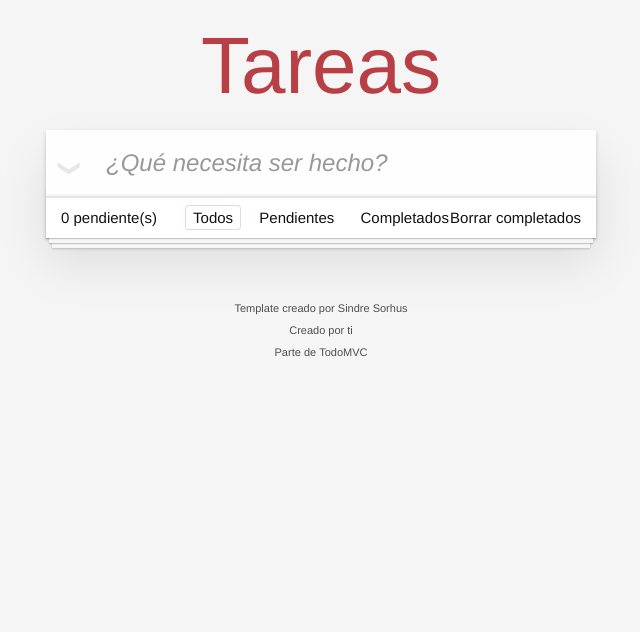
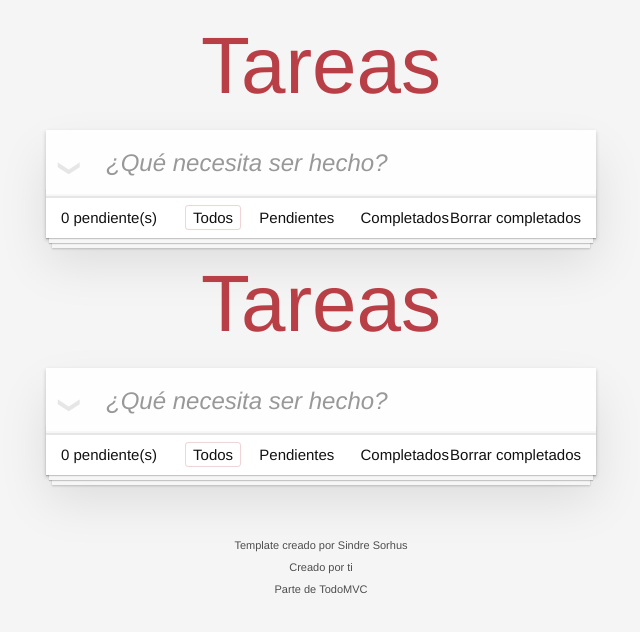
Before and after one commit to boterobpablo/lista-tareas, a website built with webpack: page src/index.html in a window 1280 px wide. Shown: the whole page, without its empty margins (319-959 px from the left). Built offline with nearby package versions, Linux system fonts and the light colour scheme.

Commit message:
commitSimple

```diff
--- a/src/index.html
+++ b/src/index.html
@@ -1,10 +1,12 @@
 <!doctype html>
 <html lang="en">
+
 <head>
 	<meta charset="utf-8">
 	<meta name="viewport" content="width=device-width, initial-scale=1">
 	<title>Template • TodoMVC</title>
 </head>
+
 <body>
 	<section class="todoapp">
 		<header class="header">
@@ -56,6 +58,58 @@
 			<button class="clear-completed">Borrar completados</button>
 		</footer>
 	</section>
+
+	<section class="todoapp">
+		<header class="header">
+			<h1>Tareas</h1>
+			<input class="new-todo" placeholder="¿Qué necesita ser hecho?" autofocus>
+		</header>
+		<!-- This section should be hidden by default and shown when there are todos -->
+		<section class="main">
+			<input id="toggle-all" class="toggle-all" type="checkbox">
+			<label for="toggle-all">Mark all as complete</label>
+			<ul class="todo-list">
+				<!-- These are here just to show the structure of the list items -->
+				<!-- List items should get the class `editing` when editing and `completed` when marked as completed -->
+				<!-- <li class="completed" data-id="abc">
+						<div class="view">
+							<input class="toggle" type="checkbox" checked>
+							<label>Probar JavaScript</label>
+							<button class="destroy"></button>
+						</div>
+						<input class="edit" value="Create a TodoMVC template">
+					</li> -->
+				<!-- <li>
+						<div class="view">
+							<input class="toggle" type="checkbox">
+							<label>Comprar un unicornio</label>
+							<button class="destroy"></button>
+						</div>
+						<input class="edit" value="Rule the web">
+					</li> -->
+			</ul>
+		</section>
+		<!-- This footer should hidden by default and shown when there are todos -->
+		<footer class="footer">
+			<!-- This should be `0 items left` by default -->
+			<span class="todo-count"><strong>0</strong> pendiente(s)</span>
+			<!-- Remove this if you don't implement routing -->
+			<ul class="filters">
+				<li>
+					<a class="selected filtro" href="#/">Todos</a>
+				</li>
+				<li>
+					<a class="filtro" href="#/active">Pendientes</a>
+				</li>
+				<li>
+					<a class="filtro" href="#/completed">Completados</a>
+				</li>
+			</ul>
+			<!-- Hidden if no completed items are left ↓ -->
+			<button class="clear-completed">Borrar completados</button>
+		</footer>
+	</section>
+
 	<footer class="info">
 
 		<p>Template creado por <a href="http://sindresorhus.com">Sindre Sorhus</a></p>
@@ -66,4 +120,5 @@
 
 
 </body>
+
 </html>
```
Lines whose indentation alone changed are shown as unchanged.
